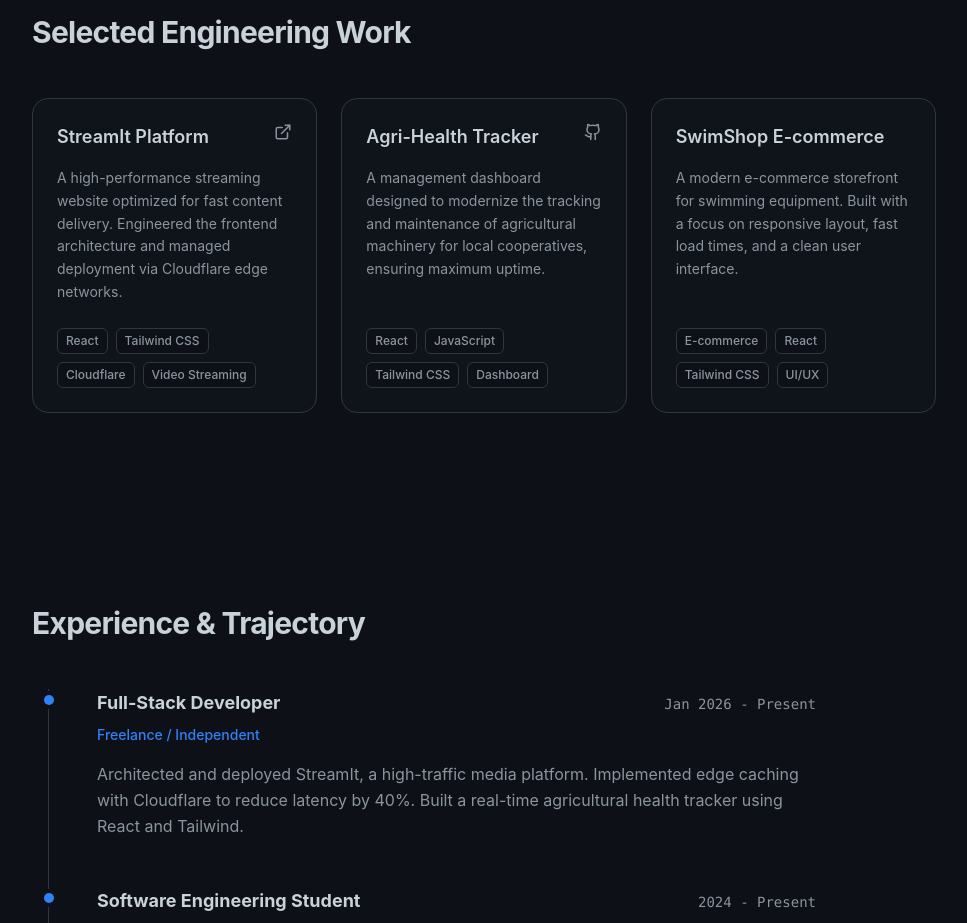
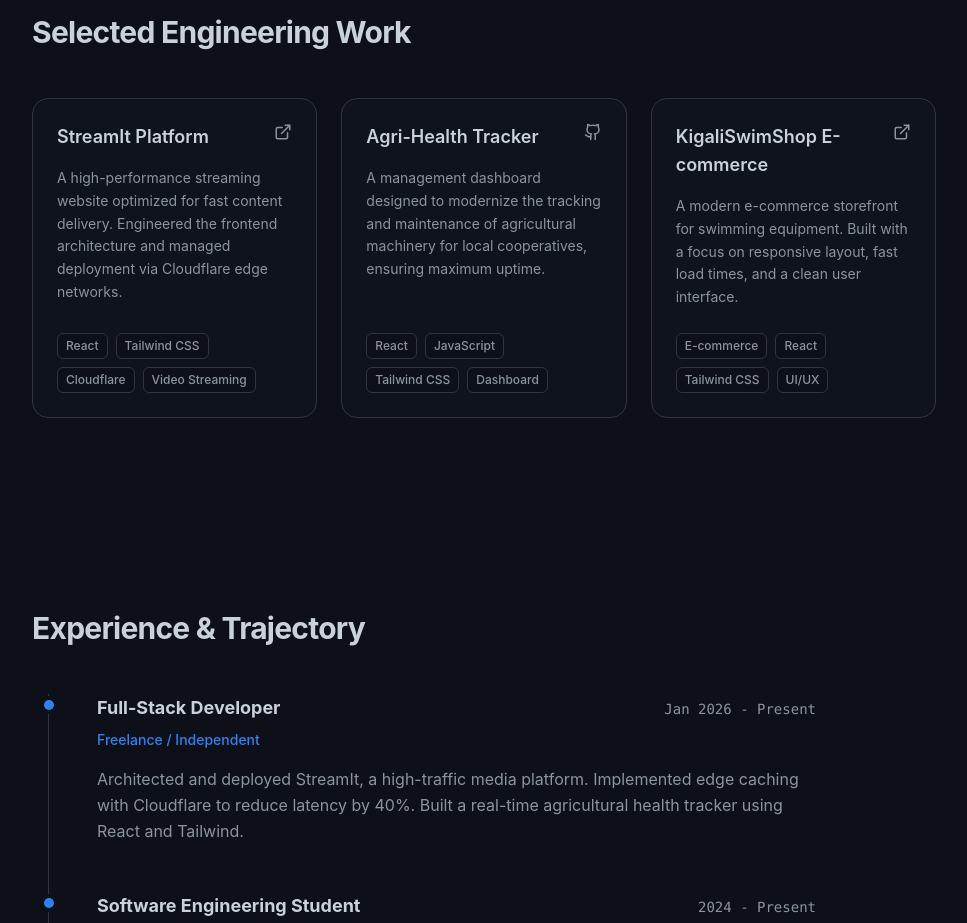
Before and after one commit to remyshingiro/portfolio-1.0, a React (Vite) app: page / in a window 1280 px wide. Shown: the part 1480-2403 px from the top of the page, without its empty margins (156-1123 px from the left). Built offline with nearby package versions, Linux system fonts and the light colour scheme; no server answers.

Commit message:
project navigaions

```diff
--- a/src/components/sections/Projects.tsx
+++ b/src/components/sections/Projects.tsx
@@ -26,9 +26,11 @@ const PROJECTS_DATA: Project[] = [
     repoUrl: "https://github.com/remyshingiro"
   },
   {
-    title: "SwimShop E-commerce",
+    title: "KigaliSwimShop E-commerce",
     description: "A modern e-commerce storefront for swimming equipment. Built with a focus on responsive layout, fast load times, and a clean user interface.",
     tags: ["E-commerce", "React", "Tailwind CSS", "UI/UX"],
+    liveUrl: "https://www.kigaliswimshop.online/"
+
   }
 ];
 
```
